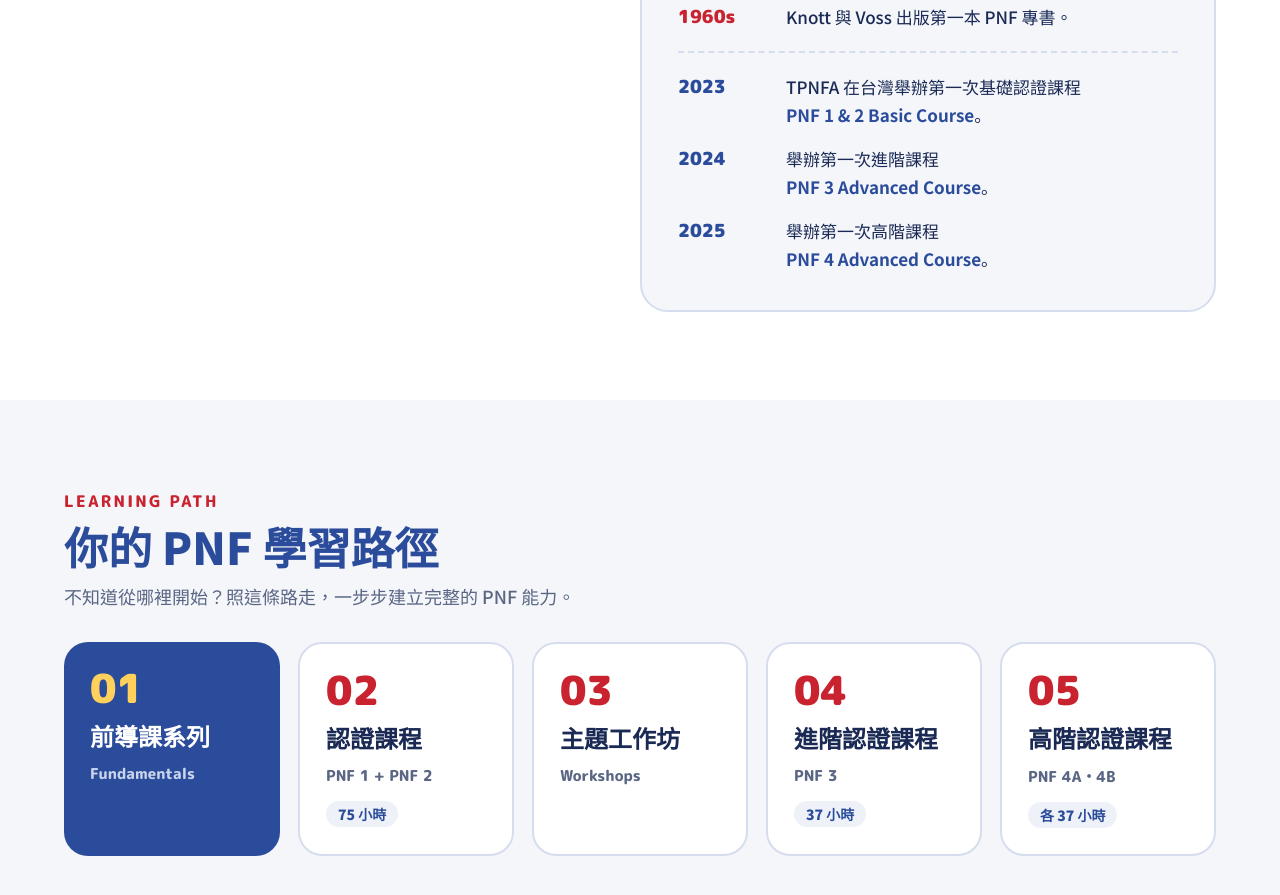
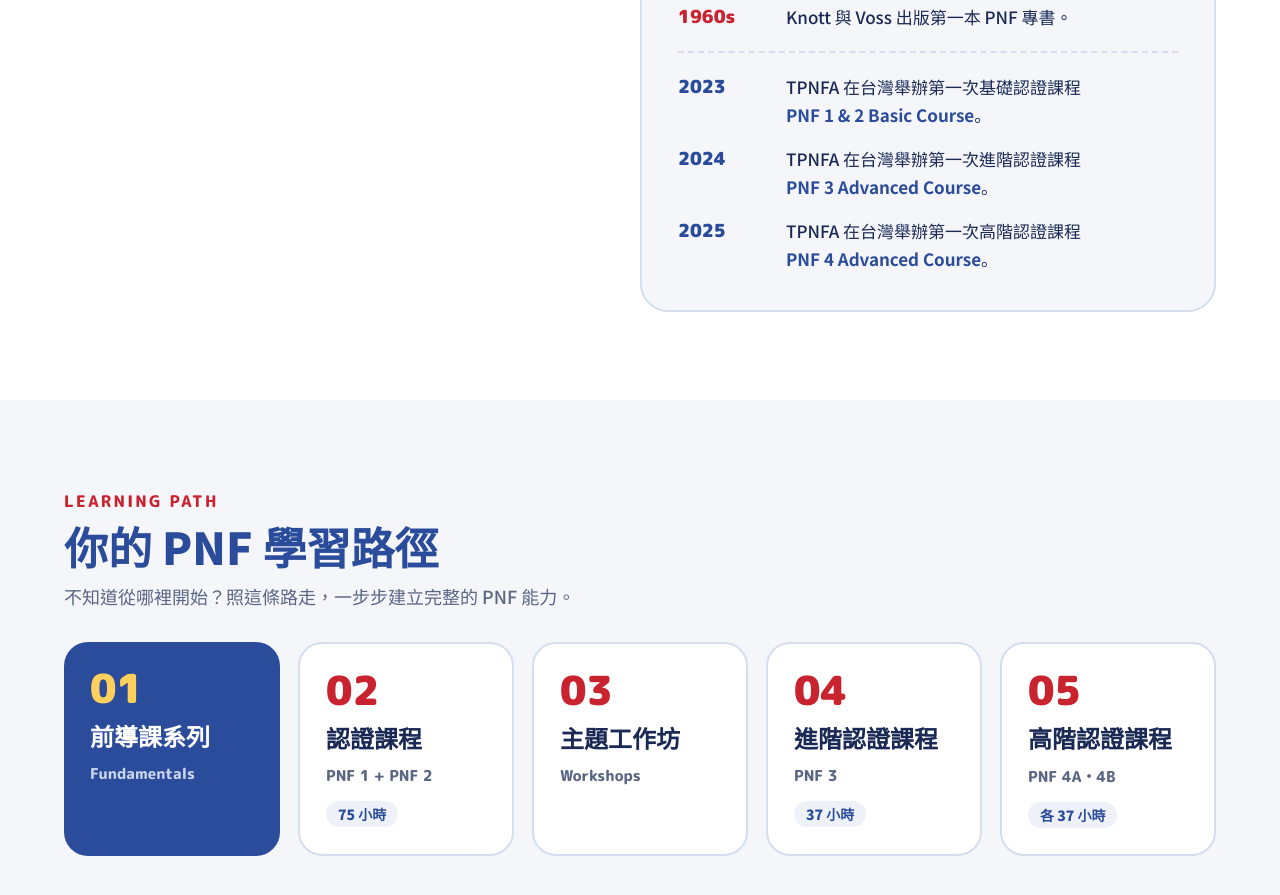
Before and after one commit to tpnfaofficial/tpnfa-website, a plain HTML site: page index.html in a window 1280 px wide. Shown: the part 1613-2508 px from the top of the page. Drawn offline with Linux system fonts and the light colour scheme.

Commit message:
Reword 2024/2025 TPNFA milestones
Co-Authored-By: Claude Opus 5.5 <noreply@anthropic.com>
Claude-Session: https://claude.ai/code/session_01K1eDmR1He1EdYfpH5Xdf8Z

```diff
--- a/index.html
+++ b/index.html
@@ -63,8 +63,8 @@ document.addEventListener('click',function(e){var a=e.target.closest('a');if(a&&
 <li style="display: flex; gap: 16px"><span style="flex: none; width: 92px; font-family: 'M PLUS Rounded 1c', sans-serif; font-size: 18px; font-weight: 900; color: #C8232F">1960s</span><span style="font-size: 17px; line-height: 1.65; color: #1B2A55">Knott 與 Voss 出版第一本 PNF 專書。</span></li>
 <li aria-hidden="true" style="border-top: 2px dashed #D5DDEE; margin: 4px 0"></li>
 <li style="display: flex; gap: 16px"><span style="flex: none; width: 92px; font-family: 'M PLUS Rounded 1c', sans-serif; font-size: 18px; font-weight: 900; color: #2B4C9B">2023</span><span style="font-size: 17px; line-height: 1.65; color: #1B2A55">TPNFA 在台灣舉辦第一次基礎認證課程<br><strong style="color: #2B4C9B">PNF 1 &amp; 2 Basic Course</strong>。</span></li>
-<li style="display: flex; gap: 16px"><span style="flex: none; width: 92px; font-family: 'M PLUS Rounded 1c', sans-serif; font-size: 18px; font-weight: 900; color: #2B4C9B">2024</span><span style="font-size: 17px; line-height: 1.65; color: #1B2A55">舉辦第一次進階課程<br><strong style="color: #2B4C9B">PNF 3 Advanced Course</strong>。</span></li>
-<li style="display: flex; gap: 16px"><span style="flex: none; width: 92px; font-family: 'M PLUS Rounded 1c', sans-serif; font-size: 18px; font-weight: 900; color: #2B4C9B">2025</span><span style="font-size: 17px; line-height: 1.65; color: #1B2A55">舉辦第一次高階課程<br><strong style="color: #2B4C9B">PNF 4 Advanced Course</strong>。</span></li>
+<li style="display: flex; gap: 16px"><span style="flex: none; width: 92px; font-family: 'M PLUS Rounded 1c', sans-serif; font-size: 18px; font-weight: 900; color: #2B4C9B">2024</span><span style="font-size: 17px; line-height: 1.65; color: #1B2A55">TPNFA 在台灣舉辦第一次進階認證課程<br><strong style="color: #2B4C9B">PNF 3 Advanced Course</strong>。</span></li>
+<li style="display: flex; gap: 16px"><span style="flex: none; width: 92px; font-family: 'M PLUS Rounded 1c', sans-serif; font-size: 18px; font-weight: 900; color: #2B4C9B">2025</span><span style="font-size: 17px; line-height: 1.65; color: #1B2A55">TPNFA 在台灣舉辦第一次高階認證課程<br><strong style="color: #2B4C9B">PNF 4 Advanced Course</strong>。</span></li>
 </ol>
 </div>
 </div>
```
